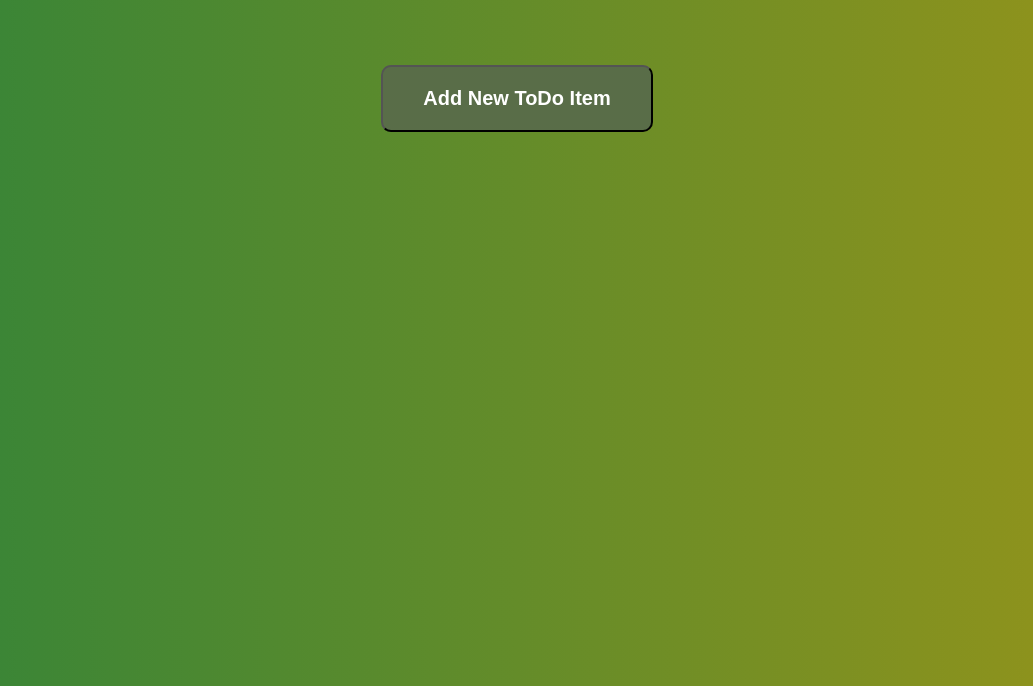
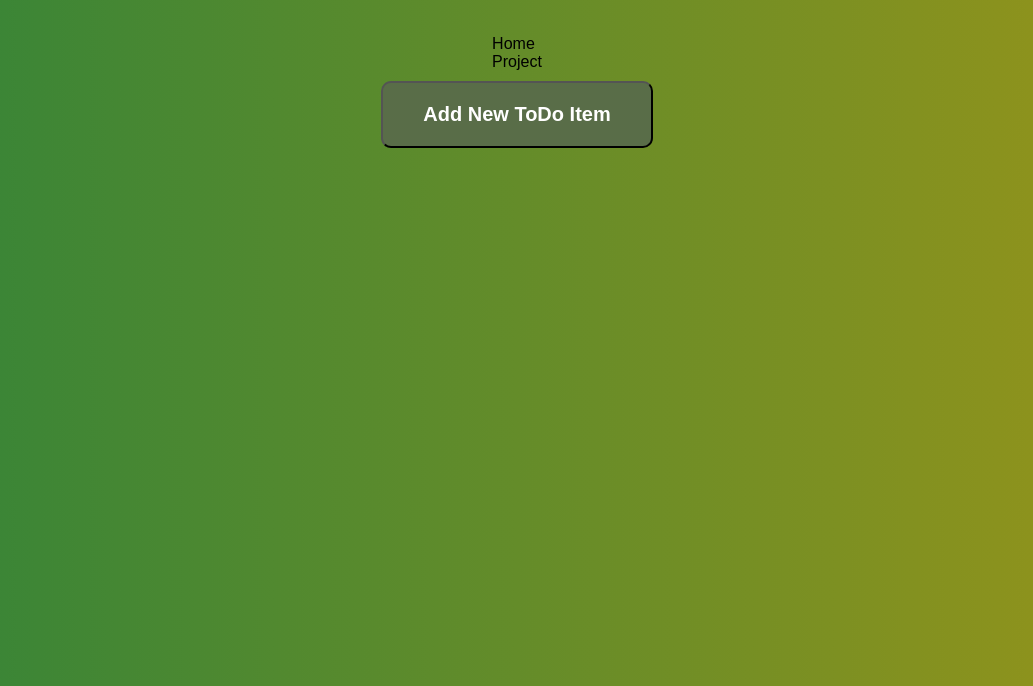
Before and after one commit to IamHenryOkeke/Project-ToDo-List, a plain HTML site: page index.html in a window 1280 px wide. Shown: the part 114-800 px from the top of the page, without its empty margins (123-1156 px from the left). Drawn offline with Linux system fonts and the light colour scheme.

Commit message:
added tabs for home and project categories

```diff
--- a/index.html
+++ b/index.html
@@ -13,9 +13,16 @@
     </header>
 
     <main id="mainContainer">
-        <div id="todoContainer">
-
-        </div>
+        <section>
+            <div class="clickable">
+                <p>Home</p>
+            </div>
+            <div class="clickable">
+                <p>
+                    Project
+                </p>
+            </div>
+        </section>
         <button id="add-item">Add New ToDo Item</button>
         <div id="form-container">
              <div id="form">
@@ -58,7 +65,10 @@
                  </div>
              </div>
         </div>
+
+        <div id="todoContainer">
+        </div>
      </main>
-    <script src="./scripts/script.js"></script>
+    <script src="./scripts/index.js"></script>
 </body>
 </html>
```
